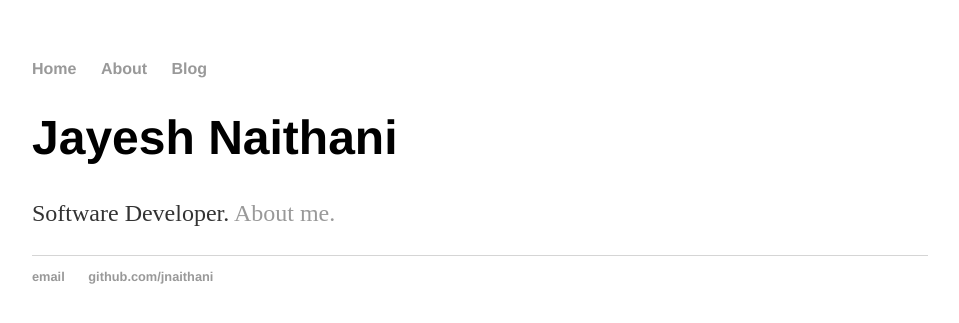
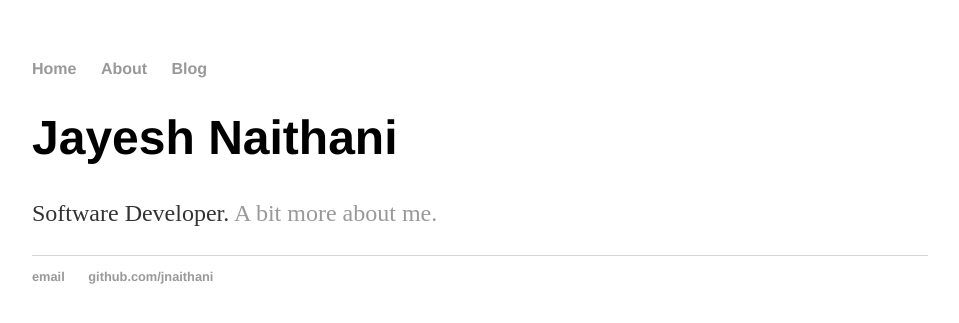
Before and after one commit to jnaithani/jnaithani.github.io, a Jekyll site: the page built from index.html, in a window 1280 px wide. Shown: the top 323 px of the page, without its empty margins (160-1119 px from the left). Built offline with Jekyll 4.4.1, drawn with Linux system fonts in a browser that asks for light colours.

Commit message:
Set up for Jekyll

```diff
--- a/index.html
+++ b/index.html
@@ -1,30 +1,8 @@
-<!DOCTYPE html>
-<html>
-	<head>
-		<title>Jayesh Naithani</title>
-		<!-- link to main stylesheet -->
-		<link rel="stylesheet" type="text/css" href="/css/main.css">
-	</head>
-	<body>
-		<nav>
-    		<ul>
-        		<li><a href="/">Home</a></li>
-	        	<li><a href="/about">About</a></li>
-        		<!--li><a href="/cv">CV</a></li-->
-        		<li><a href="/blog">Blog</a></li>
-    		</ul>
-		</nav>
-		<div class="container">
-    		<div class="blurb">
-        		<h1>Jayesh Naithani</h1>
-				<p>Software Developer. <a href="/about">About me.</a></p>
-    		</div><!-- /.blurb -->
-		</div><!-- /.container -->
-		<footer>
-    		<ul>
-        		<li><a href="mailto:jnaithani@gmail.com">email</a></li>
-        		<li><a href="https://github.com/jnaithani">github.com/jnaithani</a></li>
-			</ul>
-		</footer>
-	</body>
-</html>
+---
+layout: default
+title: Jayesh Naithani
+---
+<div class="blurb">
+	<h1>Jayesh Naithani</h1>
+	<p>Software Developer. <a href="/about">A bit more about me.</a></p>
+</div><!-- /.blurb -->
```
